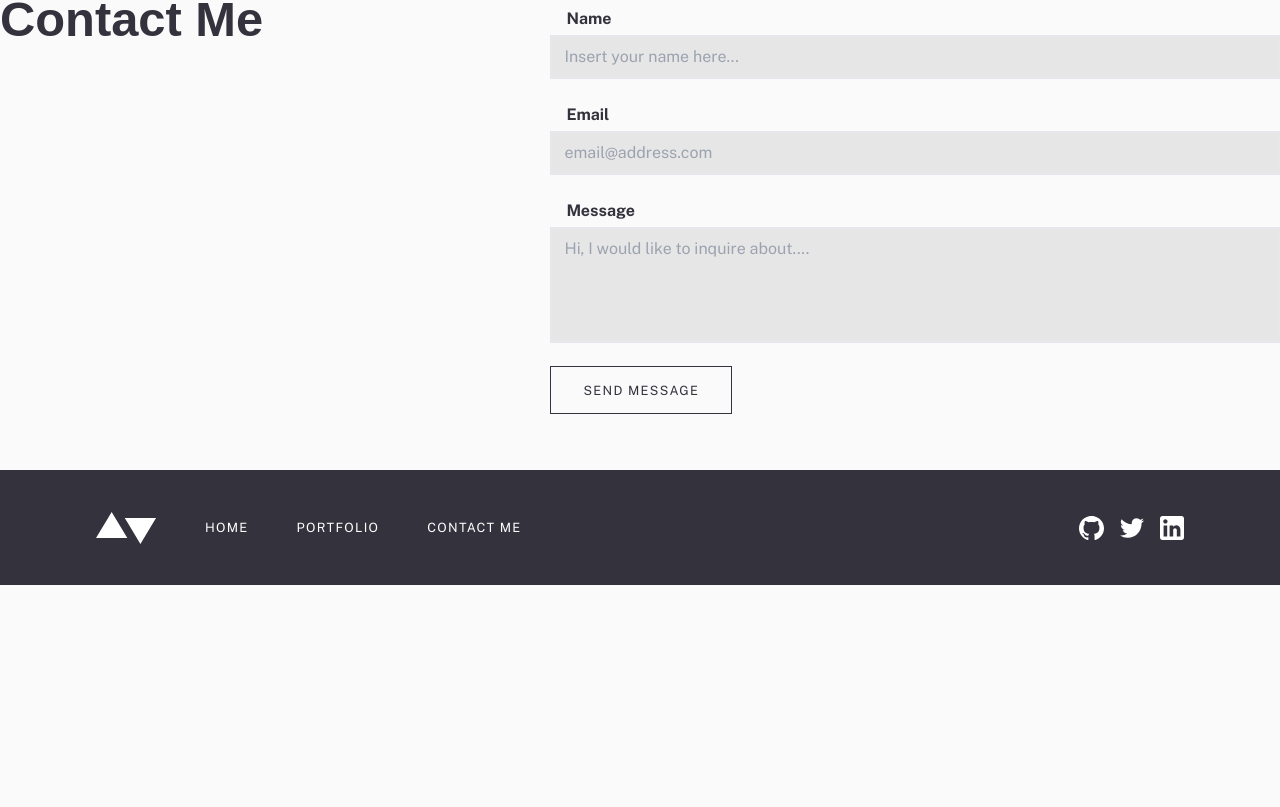
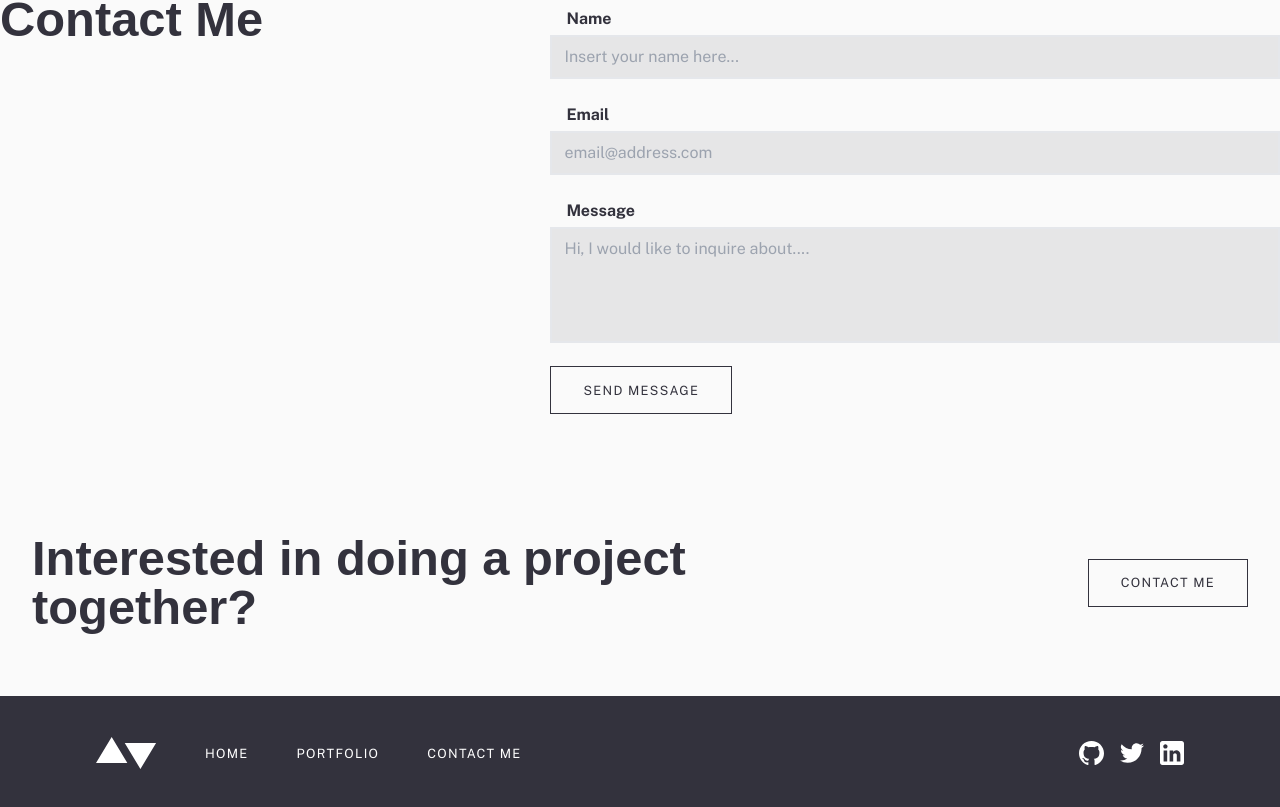
Before and after one commit to jadurani/fem-minimalist-portfolio-website, a Next.js app: page /contact-me in a window 1280 px wide. Shown: the part 496-1303 px from the top of the page. Before the commit the page ends 1081 px from the top, so only its background shows below. Built offline with nearby package versions, Linux system fonts and the light colour scheme; a web font is replaced by a local one.

Commit message:
feat: added contact prompt in the layout

```diff
--- a/src/app/layout.tsx
+++ b/src/app/layout.tsx
@@ -1,3 +1,4 @@
+import ContactPrompt from "@components/ContactPrompt/ContactPrompt";
 import Footer from "@components/Footer/Footer";
 import { FontBody, FontHeading } from "@lib/fonts";
 import type { Metadata } from "next";
@@ -18,6 +19,7 @@ export default function RootLayout({
       <body className={`${FontHeading.variable} ${FontBody.variable}`}>
         {children}
       </body>
+      <ContactPrompt />
       <Footer />
     </html>
   );
--- a/src/app/page.tsx
+++ b/src/app/page.tsx
@@ -68,20 +68,6 @@ export default function Home() {
               handleClick={() => router.push("/portfolio")}></Button>
           </article>
         </section>
-
-        <section className="px-8 my-8 py-8 container mx-auto">
-          <div className="flex flex-col gap-8 sm:flex-row md:justify-between">
-            <p className="text-center sm:w-full sm:text-left font-heading text-h2 font-bold leading-none md:text-h1">
-              Interested in doing a project together?
-            </p>
-
-            <div className="flex justify-center sm:justify-end items-center sm:w-1/2">
-              <Button
-                label="Contact Me"
-                handleClick={() => router.push("/contact-me")}></Button>
-            </div>
-          </div>
-        </section>
       </main>
     </>
   );
--- /dev/null
+++ b/src/components/ContactPrompt/ContactPrompt.tsx
@@ -0,0 +1,27 @@
+"use client";
+
+import { Button } from "@components/Button/Button";
+import { FontBody, FontHeading } from "@lib/fonts";
+import { useRouter } from "next/navigation";
+
+const ContactPrompt: React.FC = () => {
+  const router = useRouter();
+  return (
+    <section
+      className={`px-8 my-8 py-8 container mx-auto ${FontBody.variable} ${FontHeading.variable}`}>
+      <div className="flex flex-col gap-8 sm:flex-row md:justify-between">
+        <p className="text-center sm:w-full sm:text-left font-heading text-h2 font-bold leading-none md:text-h1">
+          Interested in doing a project together?
+        </p>
+
+        <div className="flex justify-center sm:justify-end items-center sm:w-1/2">
+          <Button
+            label="Contact Me"
+            handleClick={() => router.push("/contact-me")}></Button>
+        </div>
+      </div>
+    </section>
+  );
+};
+
+export default ContactPrompt;
```
